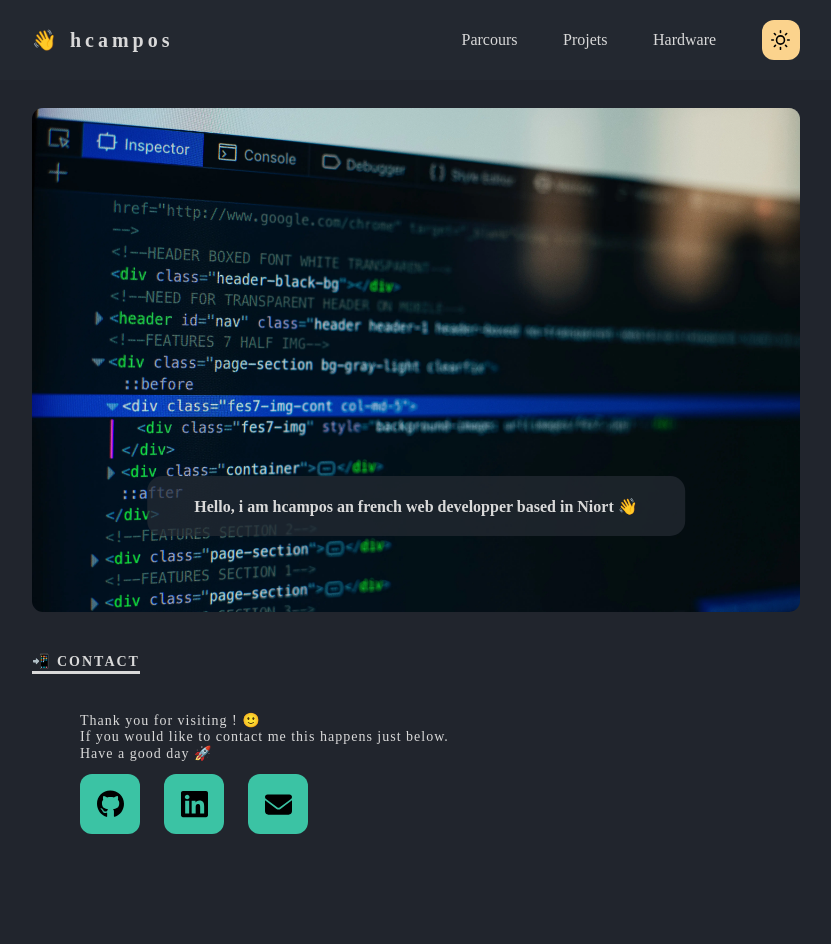
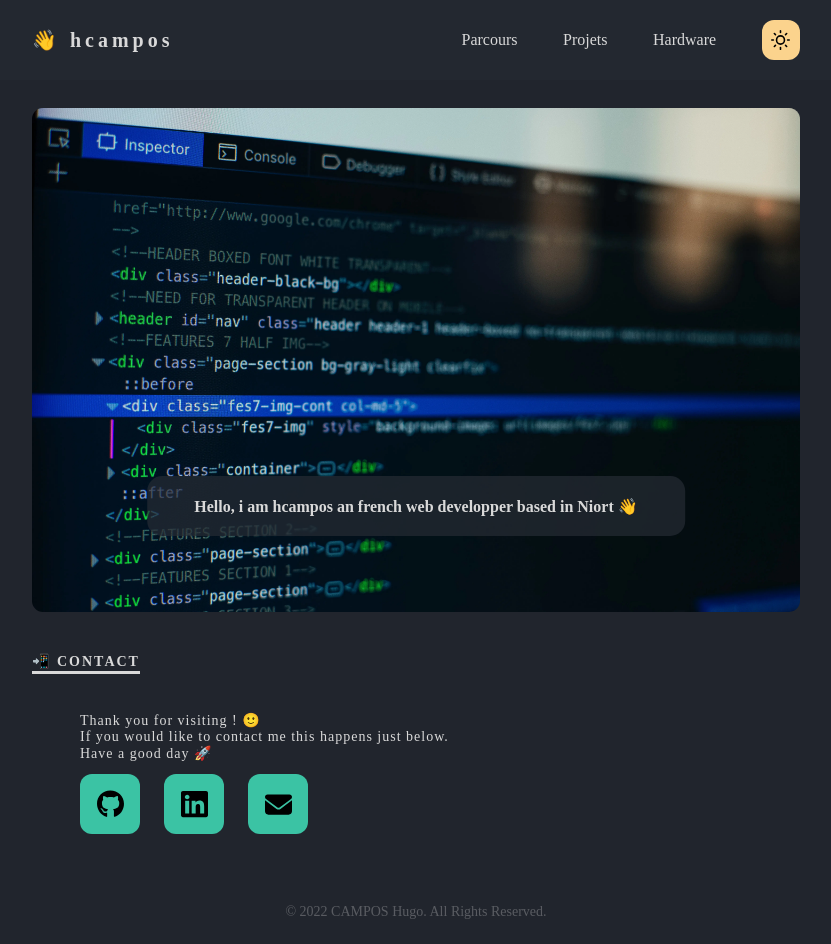
Before and after one commit to Sakoutecher/portfolio-react, a React (Create React App) app: page / in a window 1280 px wide. Shown: the whole page, without its empty margins (224-1055 px from the left). Before the commit the page ends 880 px from the top, so only its background shows below. Built offline with nearby package versions, Linux system fonts and the light colour scheme.

Commit message:
:lipstick: Finish the style of the footer partials and the copyright component

```diff
--- a/src/App.js
+++ b/src/App.js
@@ -2,6 +2,7 @@ import React from 'react';
 import Navbar from './partials/Navbar'
 import Welcome from './section/Welcome';
 import Contact from './section/Contact'
+import Footer from './partials/Footer';
 import { useState, useEffect } from 'react'
 
 function App() {
@@ -72,6 +73,9 @@ function App() {
         colors={colors}
         styles={styles}
       />
+      <Footer
+        styles={styles}
+      />
     </>
   );
 }
--- /dev/null
+++ b/src/components/CopyRight.js
@@ -0,0 +1,21 @@
+import styled from 'styled-components'
+
+const CopyRight = ({ styles }) => {
+  return (
+    <CopyRightText
+        colorText={styles.colors.text}
+    >
+        © 2022 CAMPOS Hugo. All Rights Reserved.
+    </CopyRightText>
+  )
+}
+
+const CopyRightText = styled.h4`
+    font-family: Poppins;
+    font-size: 14px;
+    font-weight: 300;
+    color: ${props => props.colorText};
+    opacity: 0.3;
+`
+
+export default CopyRight
--- a/src/index.css
+++ b/src/index.css
@@ -1,3 +1,5 @@
+@import 'fonts/font-face.css';
+
 * {
   margin: 0;
   padding: 0;
--- a/src/partials/Footer.js
+++ b/src/partials/Footer.js
@@ -1,93 +1,23 @@
 import styled from 'styled-components'
-import ToggleTheme from '../components/ToggleTheme'
-import '../fonts/font-face.css'
+import CopyRight from '../components/CopyRight'
 
-const Navbar = ({styles, setTheme, theme}) => {
+const Footer = ({ styles }) => {
   return (
-    <Nav background={styles.colors.navbar}>
-      <NavContainer>
-        <Name textColor={styles.colors.text}>👋  hcampos</Name>
-        <RightPart>
-          <LinksContainer>
-            <Links textColor={styles.colors.text}>Parcours</Links>
-            <Links textColor={styles.colors.text}>Projets</Links>
-            <Links textColor={styles.colors.text}>Hardware</Links>
-          </LinksContainer>
-          <Toggle>
-            <ToggleTheme
-              theme={theme}
-              setTheme={setTheme}
-              styles={styles}
-            />
-          </Toggle>
-        </RightPart>
-      </NavContainer>
-    </Nav>
+    <FooterContainer>
+        <CopyRight
+            styles={styles}
+        />
+    </FooterContainer>
   )
 }
 
-const Nav = styled.nav`
-    width: 100%;
-    height: 10vh;
-    position: fixed;
-    top: 0;
-    backdrop-filter: blur(6px);
-    background-color: ${props => props.background};
-    //opacity: 0.5;
+const FooterContainer = styled.div`
+    height: 8vh;
+    width: 100vw;
+    //background-color: violet;
     display: flex;
     justify-content: center;
     align-items: center;
-    z-index: 100;
 `
 
-const NavContainer = styled.div`
-    width: 60%;
-    height: 100%;
-    //background-color: yellow;
-    display: flex;
-    justify-content: space-between;
-    align-items: center;
-`
-
-const Name = styled.h1`
-    font-size: 20px;
-    letter-spacing: 4px;
-    color: ${props => props.textColor};
-    font-family: Cooper Black;
-`
-
-const RightPart = styled.div`
-    height: 100%;
-    width: 50%;
-    //background-color: green;
-    display: flex;
-    justify-content: space-between;
-    align-items: center;
-`
-
-const LinksContainer = styled.div`
-    height: 100%;
-    width: 90%;
-    //background-color: blue;
-    display: flex;
-    justify-content: space-evenly;
-    align-items: center;
-`
-
-const Links = styled.a`
-    font-size: 16px;
-    color: ${props => props.textColor};
-    font-family: 'Poppins';
-    font-weight: regular;
-    cursor: pointer;
-`
-
-const Toggle = styled.div`
-    height: 100%;
-    width: 10%;
-    display: flex;
-    justify-content: flex-end;
-    align-items: center;
-`
-
-export default Navbar
+export default Footer
--- a/src/partials/Navbar.js
+++ b/src/partials/Navbar.js
@@ -1,6 +1,5 @@
 import styled from 'styled-components'
 import ToggleTheme from '../components/ToggleTheme'
-import '../fonts/font-face.css'
 
 const Navbar = ({styles, setTheme, theme}) => {
   return (
```
